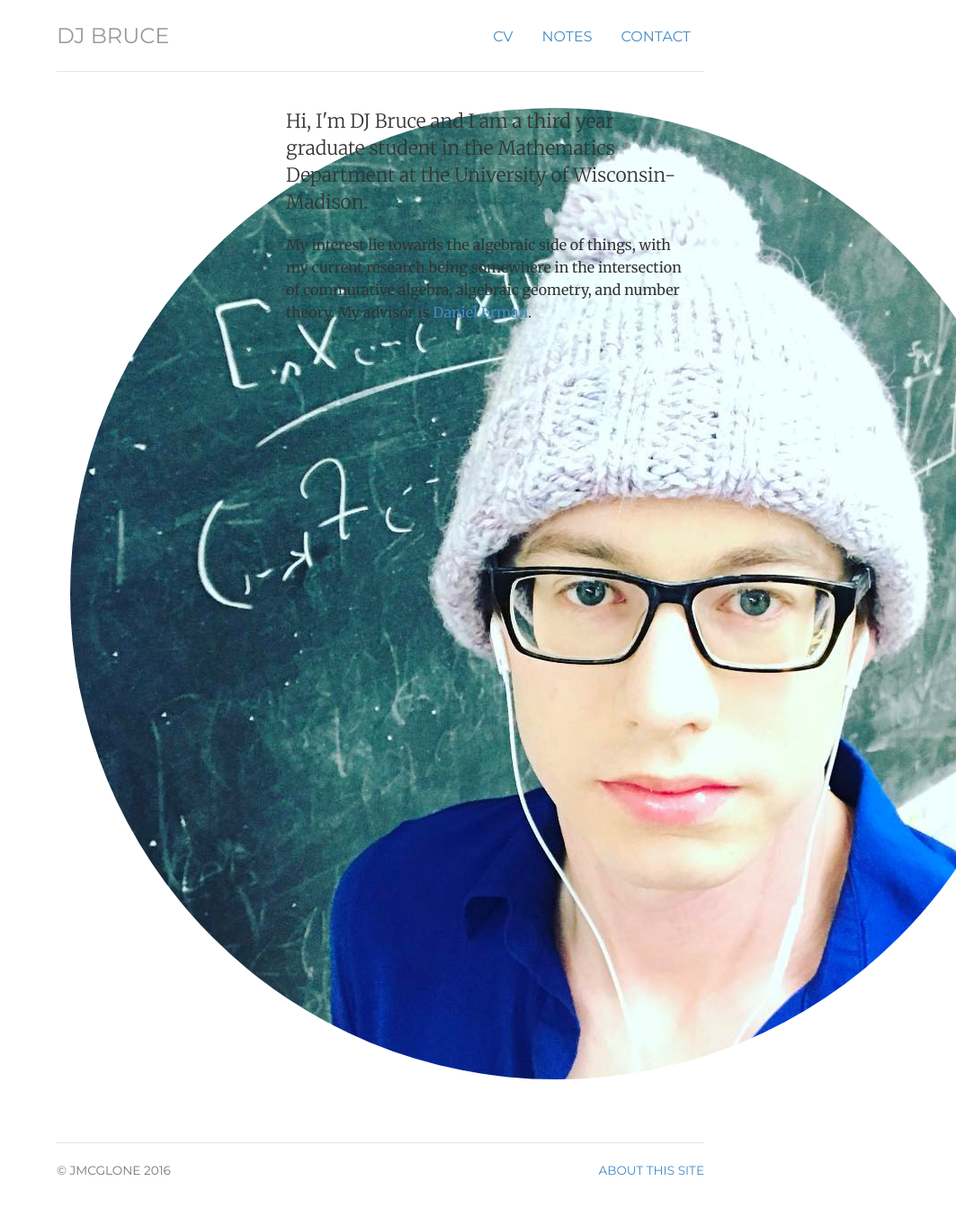
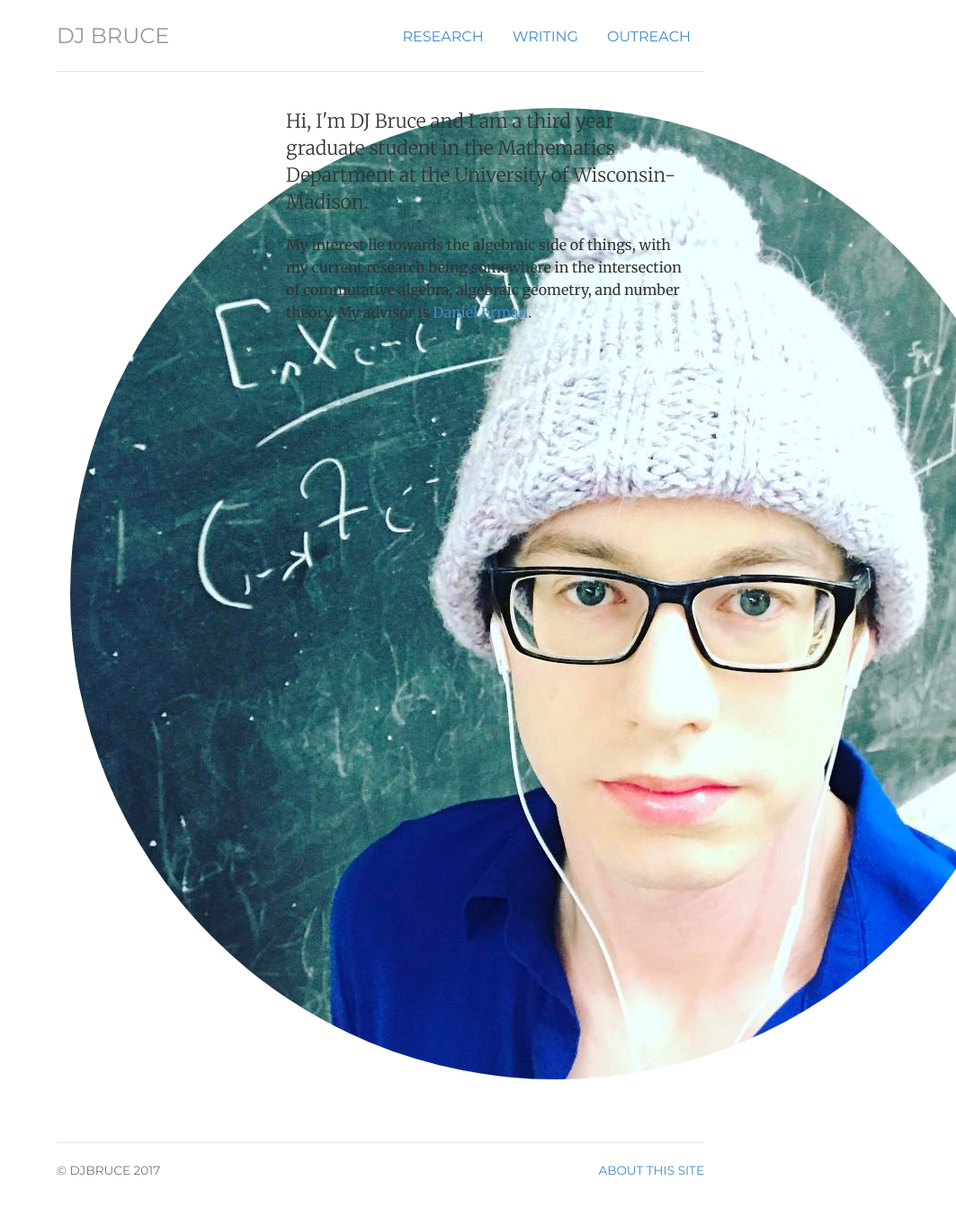
Before and after one commit to julietteBruce/old-homepage, a Jekyll site: the page built from index.html, in a window 1280 px wide. Shown: the whole page at 90% size, without its empty margins (217-1280 px from the left). Built offline with Jekyll 4.4.1, drawn with Linux system fonts in a browser that asks for light colours.

Commit message:
Updated Header and Footer

```diff
--- a/_includes/footer.html
+++ b/_includes/footer.html
@@ -1,7 +1,7 @@
 <div class="footer">
 	<div class="row">
 	<div class="col-sm-8">
-	<p><small>&copy; jmcglone 2016</small></p>
+	<p><small>&copy; djbruce 2017</small></p>
 	</div>
 	<div class="col-sm-4">
 	<p class="pull-right"><small><a href="/about" title="About this site">About this site</a></small></p>
--- a/_includes/header.html
+++ b/_includes/header.html
@@ -1,9 +1,9 @@
 <div class="header">
 	<ul class="nav nav-pills pull-right">
-		<li class="{{ page.cv }}"><a href="/cv" title="CV">CV</a></li>
+		<li class="{{ page.cv }}"><a href="/research" title="Research">Research</a></li>
 		<!-- <li class="{{ page.projects }}"><a href="/projects" title="Projects">Projects</a></li> -->
-		<li class="{{ page.notes }}"><a href="/notes" title="Notes">Notes</a></li>
-		<li class="{{ page.contact }}"><a href="/contact" title="Contact">Contact</a></li>
+		<li class="{{ page.notes }}"><a href="/writing" title="Writing">Writing</a></li>
+		<li class="{{ page.contact }}"><a href="/outreach" title="Outreach">Outreach</a></li>
 	</ul>
 	<h3 class="text-muted"><a href="/">DJ Bruce</a></h3>
 </div> <!-- /header -->
```
